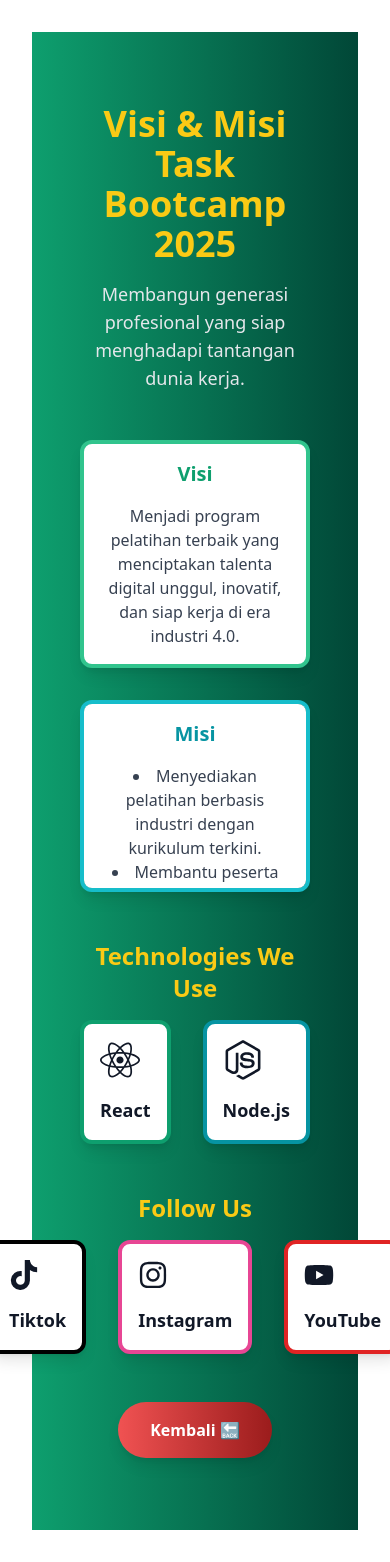
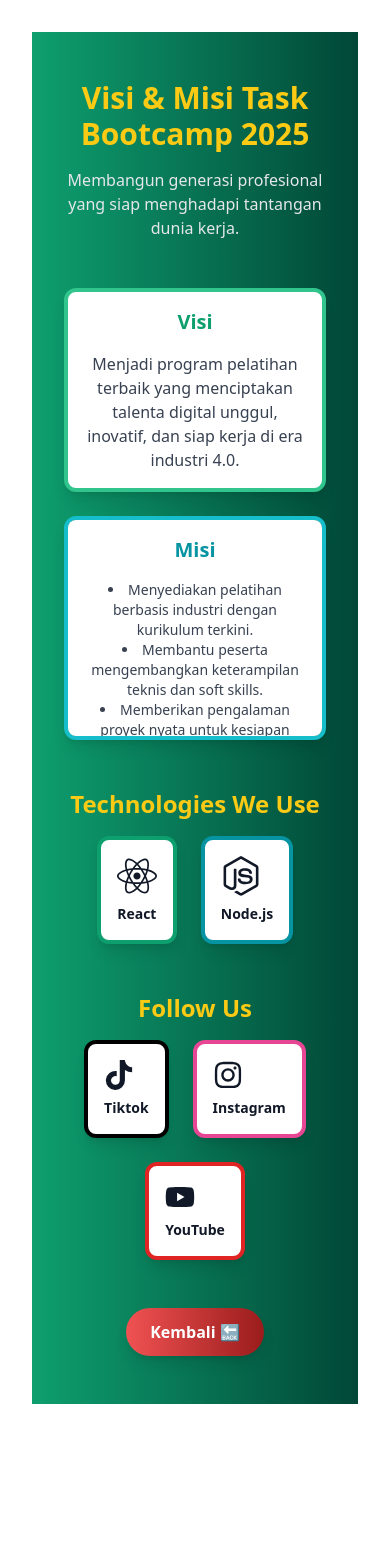
Before and after one commit to projectbinusa/portofoliomranggen-client, a React (Vite) app: page /visimisi in a window 390 px wide. After the commit the page ends 1436 px from the top, so only its background shows below. Built offline with nearby package versions, Linux system fonts and the light colour scheme.

Commit message:
responsive

```diff
--- a/src/page/Sambutan.jsx
+++ b/src/page/Sambutan.jsx
@@ -7,29 +7,29 @@ const Sambutan = () => {
 
   return (
     <div
-      className="absolute top-0 left-0 w-full h-full flex items-center justify-center"
+      className="absolute top-0 left-0 w-full h-full flex items-center justify-center px-4 sm:px-8"
       style={{
         backgroundImage: `url(${kodeImage})`,
         backgroundSize: "cover",
         backgroundPosition: "center",
       }}
     >
-      <div className="bg-black p-12 rounded-2xl shadow-2xl max-w-4xl text-center">
-        <h1 className="text-5xl font-extrabold text-white mb-6 drop-shadow-lg">
+      <div className="bg-black p-6 sm:p-12 rounded-2xl shadow-2xl max-w-lg sm:max-w-3xl text-center">
+        <h1 className="text-3xl sm:text-5xl font-extrabold text-white mb-4 sm:mb-6 drop-shadow-lg">
           Selamat Datang di Bootcamp 2025 ✨
         </h1>
-        <p className="text-gray-300 text-lg mb-8 leading-relaxed">
+        <p className="text-gray-300 text-base sm:text-lg mb-6 sm:mb-8 leading-relaxed">
           Kami sangat senang Anda bergabung dalam perjalanan belajar yang luar
           biasa ini. Bootcamp ini dirancang untuk membantu Anda mengembangkan
           keterampilan dan mencapai potensi terbaik Anda. Selamat belajar dan
           sukses selalu! ✨
         </p>
-        <div className="flex gap-4 justify-center">
-          <button className="bg-gradient-to-r from-green-500 to-green-800 text-white font-bold px-8 py-4 rounded-full shadow-lg hover:opacity-90 transition">
+        <div className="flex flex-col sm:flex-row gap-4 justify-center">
+          <button className="bg-gradient-to-r from-green-500 to-green-800 text-white font-bold px-6 sm:px-8 py-3 sm:py-4 rounded-full shadow-lg hover:opacity-90 transition">
             Selengkapnya 🚀
           </button>
           <button
-            className="bg-gradient-to-r from-red-500 to-red-800 text-white font-bold px-8 py-4 rounded-full shadow-lg hover:opacity-90 transition"
+            className="bg-gradient-to-r from-red-500 to-red-800 text-white font-bold px-6 sm:px-8 py-3 sm:py-4 rounded-full shadow-lg hover:opacity-90 transition"
             onClick={() => navigate(-1)}
           >
             Kembali 🔙
--- a/src/page/visimisi.jsx
+++ b/src/page/visimisi.jsx
@@ -17,20 +17,20 @@ const VisiMisi = () => {
   }, []);
 
   return (
-    <div className="bg-gradient-to-r from-green-500 to-green-900 min-h-screen text-gray-900 flex flex-col items-center justify-center p-6">
-      <div className="container mx-auto px-6 py-12">
+    <div className="bg-gradient-to-r from-green-500 to-green-900 min-h-screen text-gray-900 flex flex-col items-center justify-center px-4 sm:px-8 py-6">
+      <div className="container mx-auto px-4 sm:px-6 py-6 sm:py-12">
         <div className="text-center fade-in">
-          <h1 className="text-4xl font-bold text-yellow-300 mb-4">
+          <h1 className="text-3xl sm:text-4xl font-bold text-yellow-300 mb-4">
             Visi & Misi Task Bootcamp 2025
           </h1>
-          <p className="text-lg text-gray-200">
+          <p className="text-base sm:text-lg text-gray-200">
             Membangun generasi profesional yang siap menghadapi tantangan dunia
             kerja.
           </p>
         </div>
 
-        <div className="mt-12 grid md:grid-cols-2 gap-8">
-          <div className="bg-white p-4 rounded-xl shadow-lg border-4 border-green-400 fade-in transform transition duration-500 hover:scale-110 hover:border-yellow-400">
+        <div className="mt-12 grid grid-cols-1 md:grid-cols-2 gap-6">
+          <div className="bg-white p-4 rounded-xl shadow-lg border-4 border-green-400 fade-in transform transition duration-500 hover:scale-105 hover:border-yellow-400">
             <h2 className="text-xl font-semibold text-green-500 mb-4">Visi</h2>
             <p className="text-gray-700">
               Menjadi program pelatihan terbaik yang menciptakan talenta digital
@@ -38,9 +38,9 @@ const VisiMisi = () => {
             </p>
           </div>
 
-          <div className="bg-white p-4 rounded-xl shadow-lg border-4 border-teal-400 fade-in transform transition duration-500 hover:scale-110 hover:border-yellow-400 h-48 overflow-y-auto">
+          <div className="bg-white p-4 rounded-xl shadow-lg border-4 border-teal-400 fade-in transform transition duration-500 hover:scale-105 hover:border-yellow-400 max-h-56 sm:max-h-64 overflow-y-auto">
             <h2 className="text-xl font-semibold text-teal-500 mb-4">Misi</h2>
-            <ul className="list-disc list-inside text-gray-700">
+            <ul className="list-disc list-inside text-gray-700 text-sm sm:text-base">
               <li>
                 Menyediakan pelatihan berbasis industri dengan kurikulum
                 terkini.
@@ -63,20 +63,14 @@ const VisiMisi = () => {
           <h3 className="text-2xl font-semibold text-yellow-300 mb-4">
             Technologies We Use
           </h3>
-          <div className="flex justify-center gap-8">
-            <div className="bg-white p-4 rounded-xl shadow-lg border-4 border-green-500 hover:bg-green-500 hover:text-white transition duration-300 ease-in-out transform hover:scale-110">
-              <FaReact
-                size={40}
-                className="transition duration-200 ease-linear"
-              />
-              <p className="mt-4 text-lg font-semibold">React</p>
+          <div className="flex flex-wrap justify-center gap-6">
+            <div className="bg-white p-4 rounded-xl shadow-lg border-4 border-green-500 hover:bg-green-500 hover:text-white transition duration-300 ease-in-out transform hover:scale-105">
+              <FaReact size={40} />
+              <p className="mt-2 text-sm sm:text-lg font-semibold">React</p>
             </div>
-            <div className="bg-white p-4 rounded-xl shadow-lg border-4 border-teal-500 hover:bg-teal-500 hover:text-white transition duration-300 ease-in-out transform hover:scale-110">
-              <FaNodeJs
-                size={40}
-                className="transition duration-200 ease-linear"
-              />
-              <p className="mt-4 text-lg font-semibold">Node.js</p>
+            <div className="bg-white p-4 rounded-xl shadow-lg border-4 border-teal-500 hover:bg-teal-500 hover:text-white transition duration-300 ease-in-out transform hover:scale-105">
+              <FaNodeJs size={40} />
+              <p className="mt-2 text-sm sm:text-lg font-semibold">Node.js</p>
             </div>
           </div>
         </div>
@@ -85,43 +79,34 @@ const VisiMisi = () => {
           <h3 className="text-2xl font-semibold text-yellow-300 mb-4">
             Follow Us
           </h3>
-          <div className="flex justify-center gap-8">
+          <div className="flex flex-wrap justify-center gap-6">
             <a
               href="https://tiktok.com"
-              className="bg-white p-4 rounded-xl shadow-lg border-4 border-black hover:bg-black hover:text-white transition duration-300 ease-in-out transform hover:scale-110"
+              className="bg-white p-4 rounded-xl shadow-lg border-4 border-black hover:bg-black hover:text-white transition duration-300 ease-in-out transform hover:scale-105"
             >
-              <FaTiktok
-                size={30}
-                className="transition duration-200 ease-linear"
-              />
-              <p className="mt-4 text-lg font-semibold">Tiktok</p>
+              <FaTiktok size={30} />
+              <p className="mt-2 text-sm sm:text-lg font-semibold">Tiktok</p>
             </a>
             <a
               href="https://instagram.com"
-              className="bg-white p-4 rounded-xl shadow-lg border-4 border-pink-500 hover:bg-pink-500 hover:text-white transition duration-300 ease-in-out transform hover:scale-110"
+              className="bg-white p-4 rounded-xl shadow-lg border-4 border-pink-500 hover:bg-pink-500 hover:text-white transition duration-300 ease-in-out transform hover:scale-105"
             >
-              <FaInstagram
-                size={30}
-                className="transition duration-200 ease-linear"
-              />
-              <p className="mt-4 text-lg font-semibold">Instagram</p>
+              <FaInstagram size={30} />
+              <p className="mt-2 text-sm sm:text-lg font-semibold">Instagram</p>
             </a>
             <a
               href="https://youtube.com"
-              className="bg-white p-4 rounded-xl shadow-lg border-4 border-red-600 hover:bg-red-600 hover:text-white transition duration-300 ease-in-out transform hover:scale-110"
+              className="bg-white p-4 rounded-xl shadow-lg border-4 border-red-600 hover:bg-red-600 hover:text-white transition duration-300 ease-in-out transform hover:scale-105"
             >
-              <FaYoutube
-                size={30}
-                className="transition duration-200 ease-linear"
-              />
-              <p className="mt-4 text-lg font-semibold">YouTube</p>
+              <FaYoutube size={30} />
+              <p className="mt-2 text-sm sm:text-lg font-semibold">YouTube</p>
             </a>
           </div>
         </div>
 
         <div className="mt-12 text-center">
           <button
-            className="bg-gradient-to-r from-red-500 to-red-800 text-white font-bold px-8 py-4 rounded-full shadow-lg hover:opacity-90 transition"
+            className="bg-gradient-to-r from-red-500 to-red-800 text-white font-bold px-6 sm:px-8 py-3 sm:py-4 rounded-full shadow-lg hover:opacity-90 transition"
             onClick={() => navigate(-1)}
           >
             Kembali 🔙
```
Also changed, not shown: src/components/Home.jsx (+16 -14 lines).
